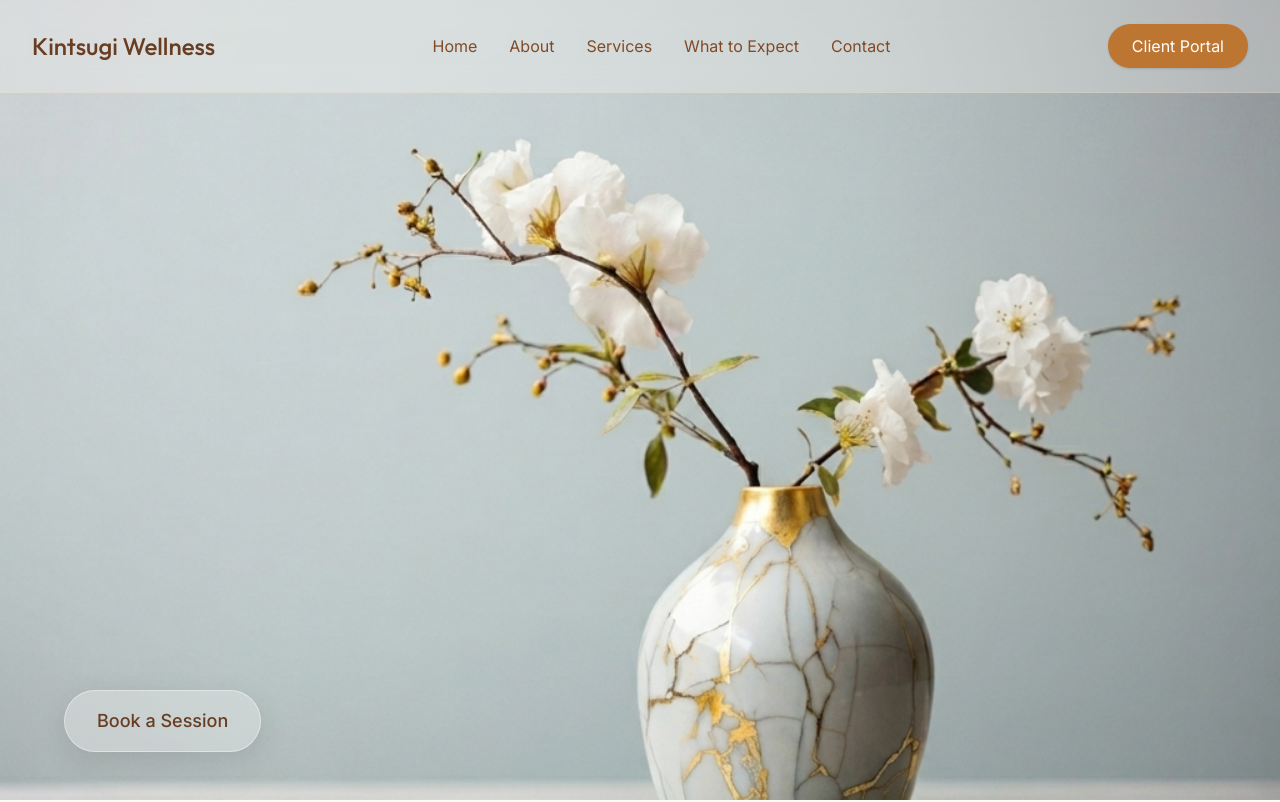
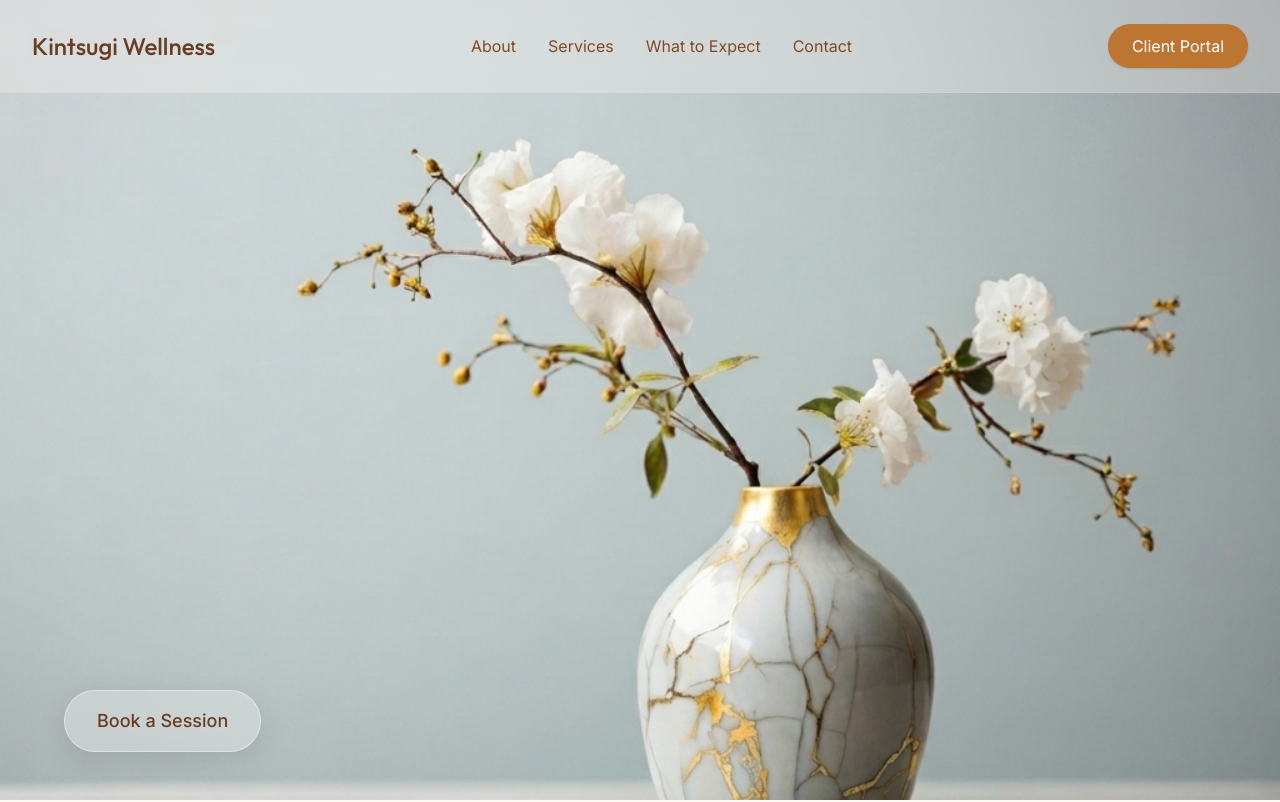
Before and after one commit to shashankmauryaa/kintsugi-wellness, a Next.js app: page / in a window 1280 px wide. Shown: the top 802 px of the page. Built offline with nearby package versions, Linux system fonts and the light colour scheme.

Commit message:
feat: add screenshot directory to ignore list and update header navigation links

```diff
--- a/src/app/layout.tsx
+++ b/src/app/layout.tsx
@@ -32,11 +32,10 @@ export default function RootLayout({
         className={`${inter.variable} ${outfit.variable} antialiased bg-[var(--color-gold-50)] min-h-screen flex flex-col`}
       >
         <header className="fixed top-0 left-0 right-0 z-50 w-full py-6 px-8 flex items-center justify-between bg-[var(--color-gold-50)]/30 backdrop-blur-md border-b border-[var(--color-gold-200)]/30 transition-all">
-          <div className="text-2xl font-heading font-medium text-[var(--color-gold-900)]">
+          <a href="/" className="text-2xl font-heading font-medium text-[var(--color-gold-900)] hover:text-[var(--color-gold-700)] transition-colors">
             Kintsugi Wellness
-          </div>
+          </a>
           <nav className="hidden md:flex items-center gap-8 text-[var(--color-gold-800)]">
-            <a href="/" className="hover:text-[var(--color-gold-600)] transition-colors">Home</a>
             <a href="/about" className="hover:text-[var(--color-gold-600)] transition-colors">About</a>
             <a href="/services" className="hover:text-[var(--color-gold-600)] transition-colors">Services</a>
             <a href="/what-to-expect" className="hover:text-[var(--color-gold-600)] transition-colors">What to Expect</a>
```
Also changed, not shown: 1 other file (tests, documents, lock files or other folders).
